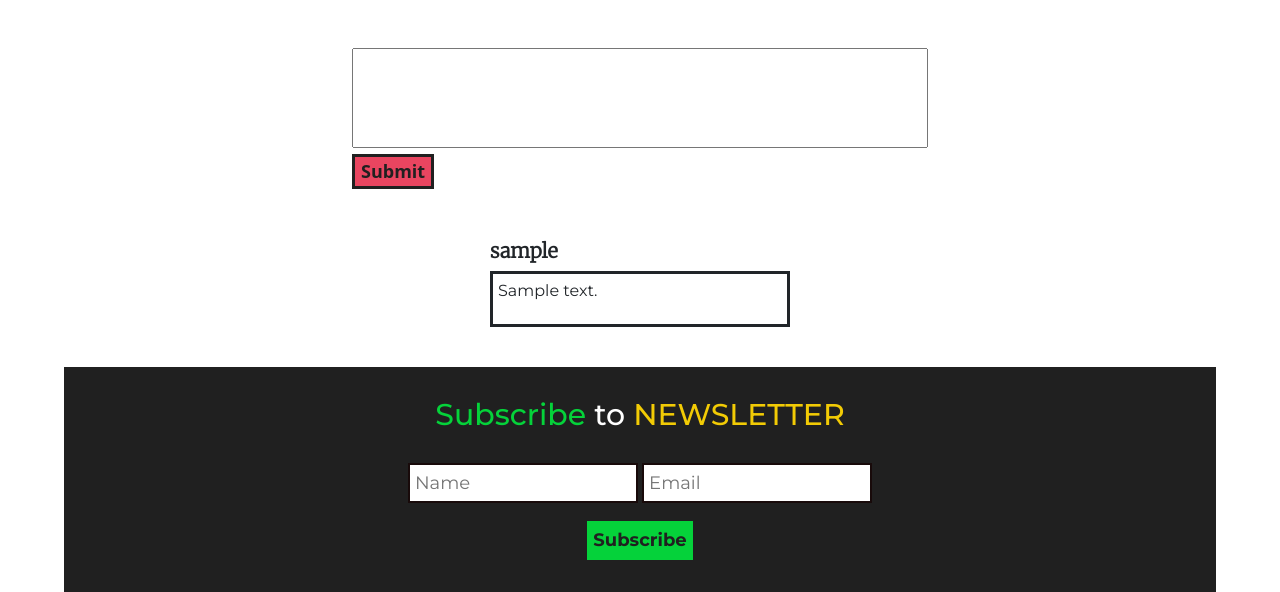
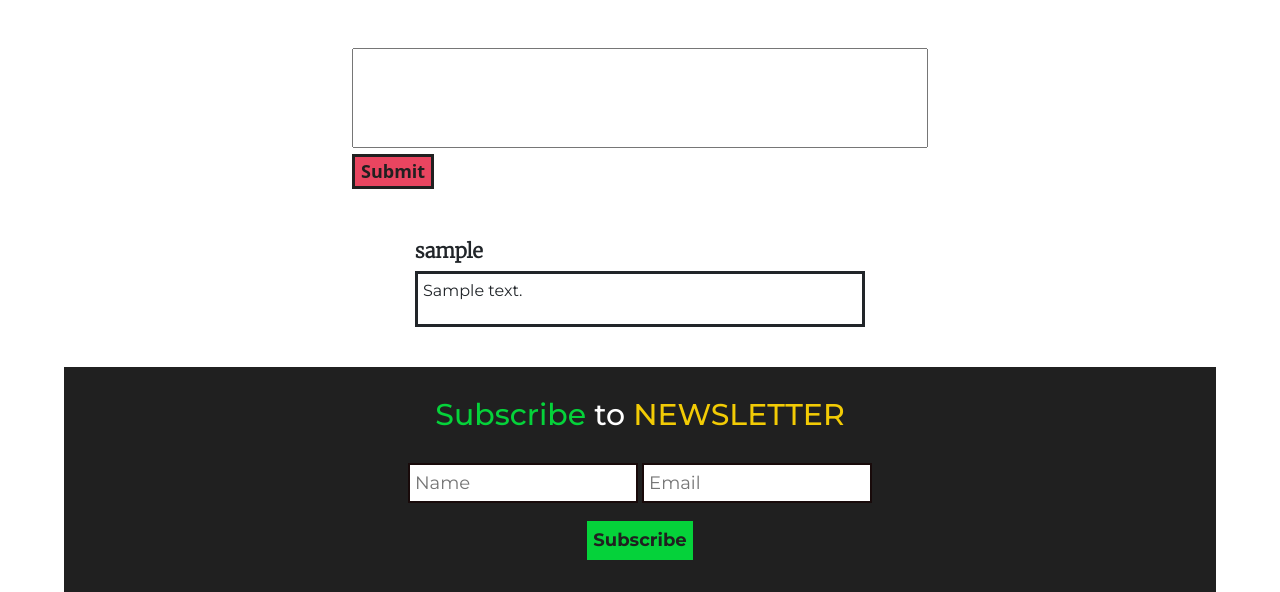
Before and after one commit to DM880/blog, a Django app: page /1/1/ in a window 1280 px wide. Shown: the part 990-1582 px from the top of the page. Run offline with Django 4.2, Linux system fonts and the light colour scheme; tables that the repository leaves empty hold one stand-in row (values such as "Sample post"); grey boxes marked "Sample" are stand-in pictures; some libraries are stand-ins or nearby versions; some web fonts are replaced.

Commit message:
comment div css

```diff
--- a/src/interfaces/appsite/static/css/post.css
+++ b/src/interfaces/appsite/static/css/post.css
@@ -86,9 +86,12 @@
 }
 
 .comment-posted{
-  width: 300px;
+  min-width: 200px;
+  max-width: 450px;
+  width: auto;
   margin: auto;
   cursor: default;
+  margin-bottom: 25px;
 }
 
 .user-comment{
@@ -106,3 +109,10 @@
 .comment{
   font-family: 'Montserrat',sans-serif;
 }
+
+
+@media screen and (max-width:450px){
+
+
+
+}
```
